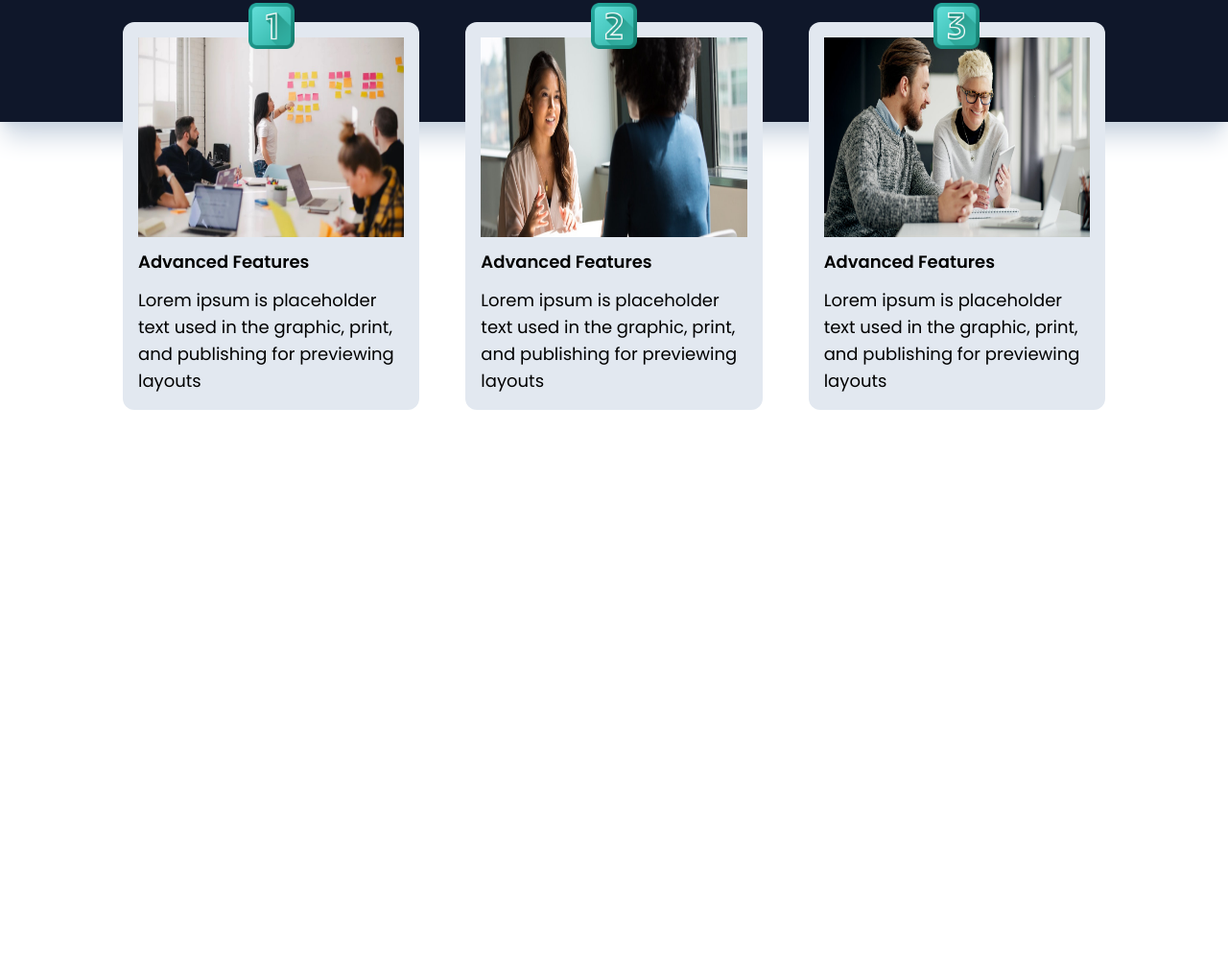
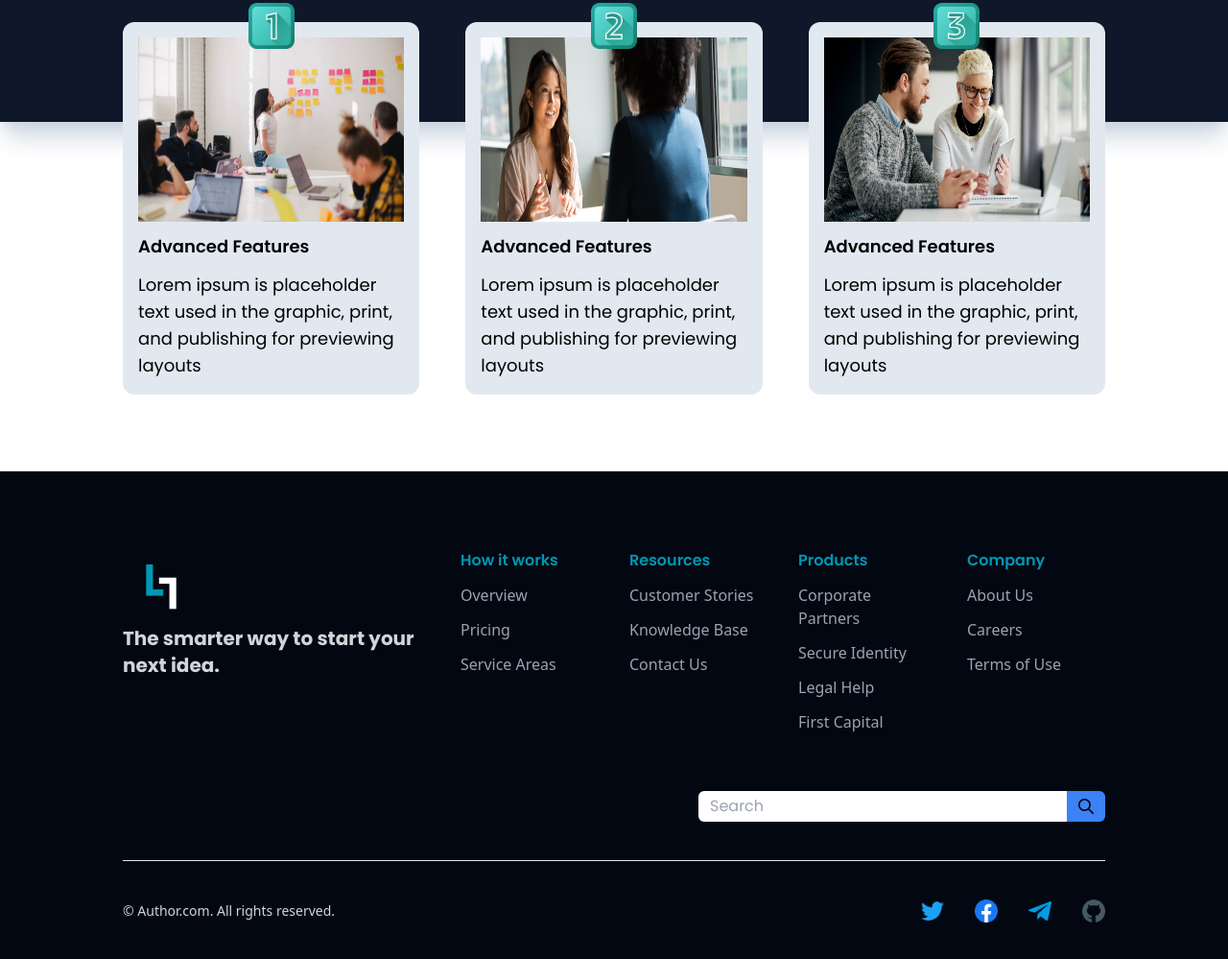
Before and after one commit to TKMuskan/stunning-web-experience, a plain HTML site: page index.html in a window 1280 px wide. Shown: the part 3598-4597 px from the top of the page at 96% size. Before the commit the page ends 4105 px from the top, so only its background shows below. Drawn offline with nearby package versions, Linux system fonts and the light colour scheme.

Commit message:
added footer

```diff
--- a/index.html
+++ b/index.html
@@ -293,7 +293,7 @@
                         <div class="flex justify-center relative"><img class="absolute w-6 h-8 top-auto -mt-5" src="icons/pin.png" alt=""></div>
                         <div class="flex justify-center relative"><img class="w-10 h-10 xl:w-12 xl:h-12 2xl:w-14 2xl:h-14 absolute top-auto -mt-5" src="icons/one.png" alt=""></div>
                         <div class="mx-20 md:mx-0 p-2 md:p-4 2xl:p-8 bg-slate-200 rounded-xl space-y-3">
-                            <img class="h-28 md:h-32 lg:h-40 xl:h-52 2xl:h-[30vh] w-full" src="images/transparency-3-copy.jpg" alt="">
+                            <img class="h-24 md:h-32 lg:h-40 xl:h-48 2xl:h-[30vh] w-full" src="images/transparency-3-copy.jpg" alt="">
                             <h4 class="text-sm xl:text-lg 2xl:text-2xl poppins-semibold ">Advanced Features</h4>
                             <p class="text-sm xl:text-lg 2xl:text-2xl poppins-regular">Lorem ipsum is placeholder text used in the graphic, print, and publishing for previewing layouts</p>
                         </div>
@@ -303,7 +303,7 @@
                         <div class="flex justify-center relative"><img class="absolute w-6 h-8 top-auto -mt-5" src="icons/pin.png" alt=""></div>
                         <div class="flex justify-center relative"><img class="w-10 h-10 xl:w-12 xl:h-12 2xl:w-14 2xl:h-14 absolute top-auto -mt-5" src="icons/two.png" alt=""></div>
                         <div class="mx-20 md:mx-0 p-2 md:p-4 2xl:p-8 bg-slate-200 rounded-xl space-y-3">
-                            <img class="h-28 md:h-32 lg:h-40 xl:h-52 2xl:h-[30vh] w-full" src="images/transparency-2.jpg" alt="">
+                            <img class="h-24 md:h-32 lg:h-40 xl:h-48 2xl:h-[30vh] w-full" src="images/transparency-2.jpg" alt="">
                             <h4 class="text-sm xl:text-lg 2xl:text-2xl poppins-semibold ">Advanced Features</h4>
                             <p class="text-sm xl:text-lg 2xl:text-2xl poppins-regular">Lorem ipsum is placeholder text used in the graphic, print, and publishing for previewing layouts</p>
                         </div>
@@ -313,7 +313,7 @@
                         <div class="flex justify-center relative"><img class="absolute w-6 h-8 top-auto -mt-5" src="icons/pin.png" alt=""></div>
                         <div class="flex justify-center relative"><img class="w-10 h-10 xl:w-12 xl:h-12 2xl:w-14 2xl:h-14 absolute top-auto -mt-5" src="icons/three.png" alt=""></div>
                         <div class="mx-20 md:mx-0 p-2 md:p-4 2xl:p-8 bg-slate-200 rounded-xl space-y-3">
-                            <img class="h-28 md:h-32 lg:h-40 xl:h-52 2xl:h-[30vh] w-full" src="images/transparency-1.jpg" alt="">
+                            <img class="h-24 md:h-32 lg:h-40 xl:h-48 2xl:h-[30vh] w-full" src="images/transparency-1.jpg" alt="">
                             <h4 class="text-sm xl:text-lg 2xl:text-2xl poppins-semibold ">Advanced Features</h4>
                             <p class="text-sm xl:text-lg 2xl:text-2xl poppins-regular">Lorem ipsum is placeholder text used in the graphic, print, and publishing for previewing layouts</p>
                         </div>
@@ -335,8 +335,71 @@
         <section></section>
 
     </main>
-    <footer>
+    <footer class="space-y-8 md:space-y-10 bg-gray-950 px-4 md:px-16 xl:px-32 xl:text-xl 2xl:text-2xl py-12 lg:py-20">
+        <div class="gap-x-4 gap-y-7 lg:gap-x-8 lg:gap-y-10 xl:gap-y-16 text-gray-400 grid grid-cols-2 lg:grid-cols-6 justify-between items-start">
+            <div class="pb-10 lg:pb-0  flex flex-col justify-center items-start col-span-2 lg:col-span-2">
+                <img class="w-16 h-16 md:w-20 md:h-20" src="Logo/Real Estate Minimal Logo.png" alt="">
+                <p class="poppins-bold text-gray-300">The smarter way to start your next idea.</p>
+            </div>
+            <div>
+                <ul class="space-y-3 text-sm md:text-base lg:text-sm xl:text-base 2xl:text-lg">
+                    <li><a class="poppins-semibold text-[#0097b2] hover:border-b-2 hover:py-1 hover:rounded-md hover:border-white hover:text-gray-200" href="">How it works</a></li>
+                    <li><a class="hover:border-b-2 hover:py-1 hover:rounded-md hover:border-white hover:text-gray-200" href="">Overview</a></li>
+                    <li><a class="hover:border-b-2 hover:py-1 hover:rounded-md hover:border-white hover:text-gray-200" href="">Pricing</a></li>
+                    <li><a class="hover:border-b-2 hover:py-1 hover:rounded-md hover:border-white hover:text-gray-200" href="">Service Areas</a></li>
+                </ul>
+            </div>
+            <div>
+                <ul class="space-y-3 text-sm md:text-base lg:text-sm xl:text-base 2xl:text-lg">
+                    <li><a class="poppins-semibold text-[#0097b2] hover:border-b-2 hover:py-1 hover:rounded-md hover:border-white hover:text-gray-200" href="">Resources</a></li>
+                    <li><a class="hover:border-b-2 hover:py-1 hover:rounded-md hover:border-white hover:text-gray-200" href="">Customer Stories</a></li>
+                    <li><a class="hover:border-b-2 hover:py-1 hover:rounded-md hover:border-white hover:text-gray-200" href="">Knowledge Base</a></li>
+                    <li><a class="hover:border-b-2 hover:py-1 hover:rounded-md hover:border-white hover:text-gray-200" href="">Contact Us</a></li>
+                </ul>
+            </div>
+            <div>
+                <ul class="space-y-3 text-sm md:text-base lg:text-sm xl:text-base 2xl:text-lg">
+                    <li><a class="poppins-semibold text-[#0097b2] hover:border-b-2 hover:py-1 hover:rounded-md hover:border-white hover:text-gray-200" href="">Products</a></li>
+                    <li><a class="hover:border-b-2 hover:py-1 hover:rounded-md hover:border-white hover:text-gray-200" href="">Corporate Partners</a></li>
+                    <li><a class="hover:border-b-2 hover:py-1 hover:rounded-md hover:border-white hover:text-gray-200" href="">Secure Identity</a></li>
+                    <li><a class="hover:border-b-2 hover:py-1 hover:rounded-md hover:border-white hover:text-gray-200" href="">Legal Help</a></li>
+                    <li><a class="hover:border-b-2 hover:py-1 hover:rounded-md hover:border-white hover:text-gray-200" href="">First Capital</a></li>
+                </ul>
+            </div>
+            <div>
+                <ul class="space-y-3 text-sm md:text-base lg:text-sm xl:text-base 2xl:text-lg">
+                    <li><a class="poppins-semibold text-[#0097b2] hover:border-b-2 hover:py-1 hover:rounded-md hover:border-white hover:text-gray-200" href="">Company</a></li>
+                    <li><a class="hover:border-b-2 hover:py-1 hover:rounded-md hover:border-white hover:text-gray-200" href="">About Us</a></li>
+                    <li><a class="hover:border-b-2 hover:py-1 hover:rounded-md hover:border-white hover:text-gray-200" href="">Careers</a></li>
+                    <li><a class="hover:border-b-2 hover:py-1 hover:rounded-md hover:border-white hover:text-gray-200" href="">Terms of Use</a></li>
+                    <li>
 
+                    </li>
+                </ul>
+            </div>
+        </div>
+
+        <div class="pt-5">
+            <form class="flex justify-center lg:justify-end items-center h-8">
+                <input class="pl-3 outline-none h-full lg:w-[30vw] text-gray-800 poppins-regular text-base rounded-l-md" placeholder="Search"/>
+                <button class="bg-blue-500 w-10 h-full hover:bg-amber-500 flex justify-center items-center rounded-r-md"><img class="w-4 h-4" src="icons/search-2.png" alt=""></button>
+            </form>
+        </div>
+        <!-- ------------------- -->
+        <div>
+            <hr>
+        </div>
+        <div class="space-y-8 lg:flex lg:flex-row-reverse lg:justify-between lg:items-center lg:space-y-0">
+            <div class="gap-5 lg:gap-8 flex justify-center items-center">
+                <div><img class="w-6 h-6" src="icons/twitter.png" alt=""></div>
+                <div><img class="w-6 h-6" src="icons/facebook.png" alt=""></div>
+                <div><img class="w-6 h-6" src="icons/telegram.png" alt=""></div>
+                <div><img class="w-6 h-6" src="icons/github.png" alt=""></div>
+            </div>
+            <div>
+                <p class="text-gray-300 text-sm text-center">&copy; Author.com. All rights reserved.</p>
+            </div>
+        </div>
     </footer>
 
     <script type="module" src="https://unpkg.com/ionicons@7.1.0/dist/ionicons/ionicons.esm.js"></script>
```
Also changed, not shown: icons/facebook.png (added), icons/github.png (added), icons/search-2.png (added), icons/telegram.png (added), icons/twitter.png (added), icons/x.png (added).
